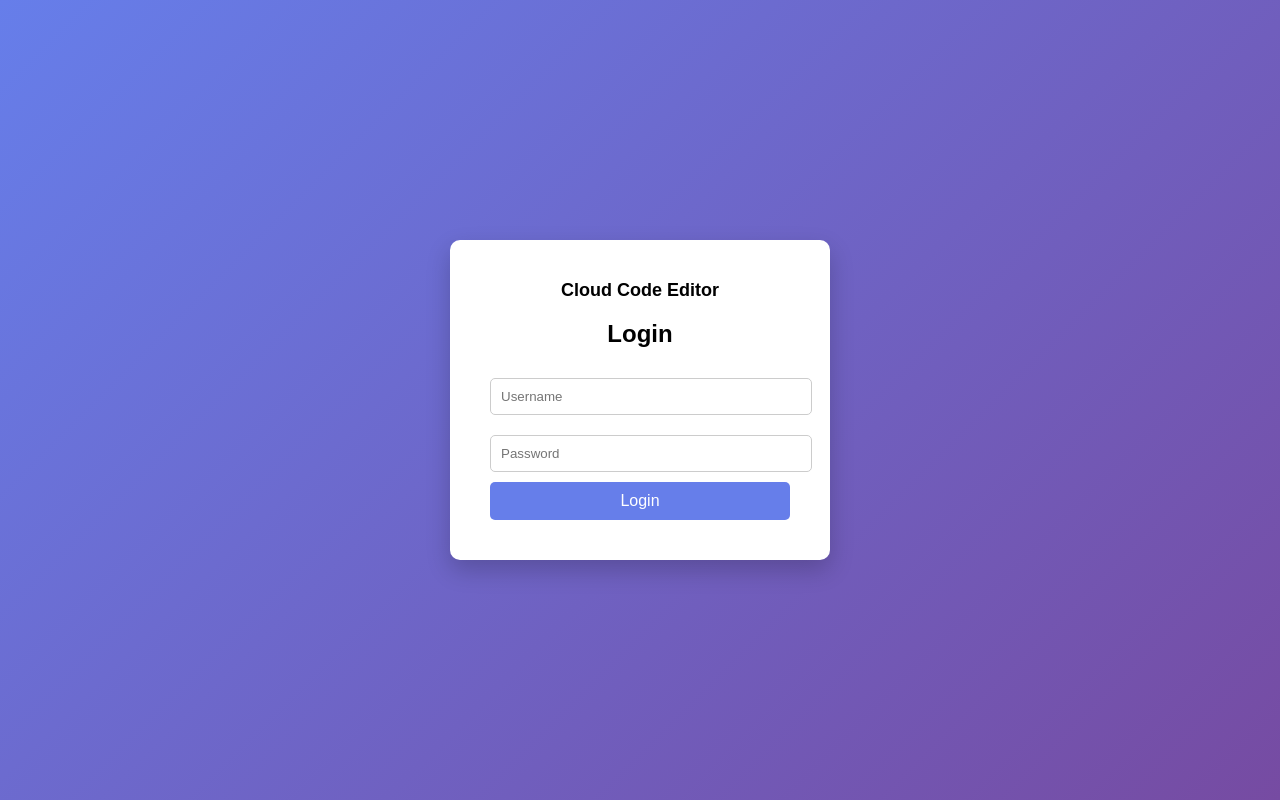
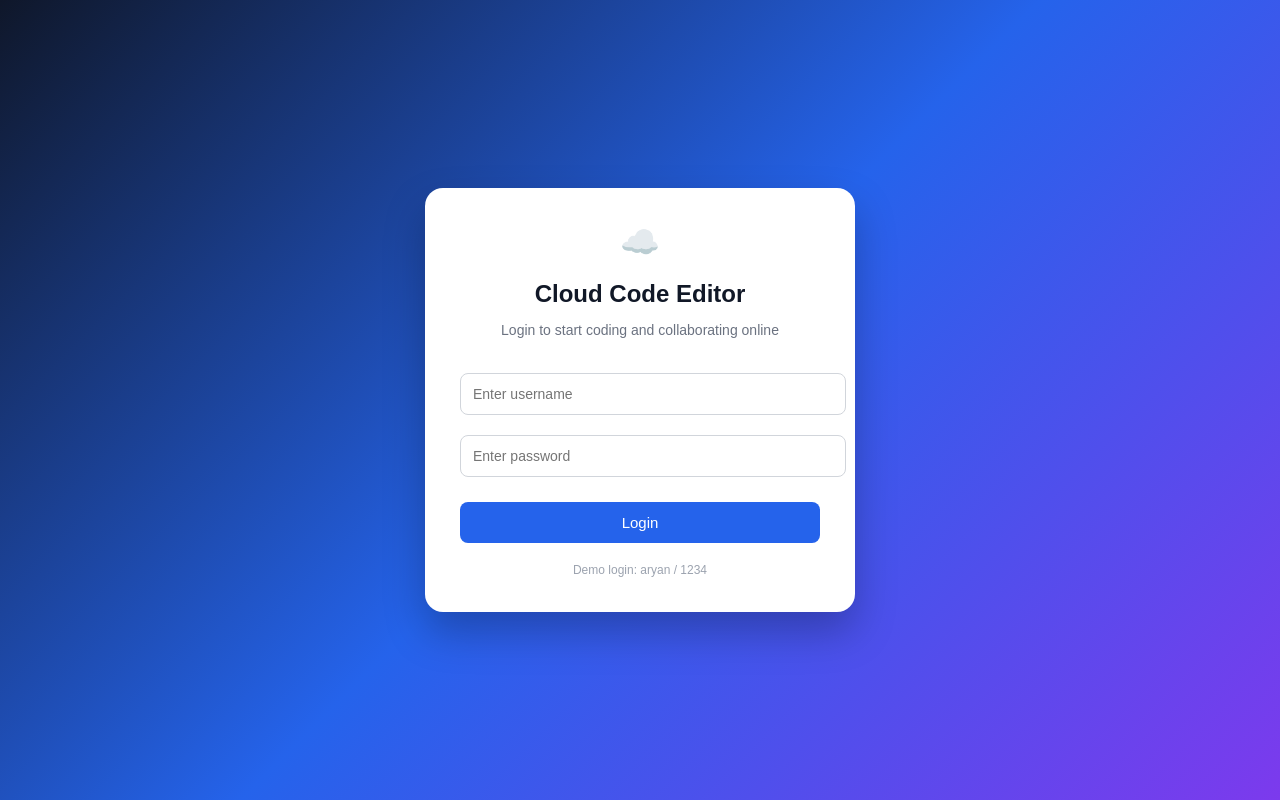
Before and after one commit to AryanBanchiwal/cloud-code-editor, a Flask app: page /login in a window 1280 px wide. Run offline with Flask 3, Linux system fonts and the light colour scheme.

Commit message:
improved ui and login page

```diff
--- a/app.py
+++ b/app.py
@@ -1,56 +1,56 @@
 from flask import Flask, render_template, request, redirect, url_for, session
-from flask_socketio import SocketIO, emit
+from flask_socketio import SocketIO, emit, join_room
+import os
 
 app = Flask(__name__)
-app.secret_key = "secret123"
+app.secret_key = "cloud_editor_secret_key_2026"
 
 socketio = SocketIO(app, cors_allowed_origins="*")
 
-# dummy users (login id/password)
 users = {
-    "aryan": "1234"
+    "aryan": "1234",
+    "test": "1234"
 }
 
-# store rooms
 rooms = {}
 
-# ---------------- LOGIN ROUTE ----------------
 @app.route("/login", methods=["GET", "POST"])
 def login():
+    error = None
+
     if request.method == "POST":
-        username = request.form["username"]
-        password = request.form["password"]
+        username = request.form.get("username")
+        password = request.form.get("password")
 
         if username in users and users[username] == password:
             session["username"] = username
             return redirect(url_for("index"))
         else:
-            return "Invalid username or password"
+            error = "Invalid username or password"
 
-    return render_template("login.html")
+    return render_template("login.html", error=error)
 
-# ---------------- LOGOUT ----------------
 @app.route("/logout")
 def logout():
     session.pop("username", None)
     return redirect(url_for("login"))
 
-# ---------------- HOME ----------------
 @app.route("/")
 def index():
     if "username" not in session:
         return redirect(url_for("login"))
-    return render_template("index.html")
+    return render_template("index.html", username=session["username"])
 
-# ---------------- SOCKET JOIN ----------------
 @socketio.on("join_room")
 def handle_join(data):
-    room_id = data["room_id"]
-    username = session.get("username")
+    room_id = data.get("room_id")
+    username = data.get("username", "User")
+
+    join_room(room_id)
 
     if room_id not in rooms:
         rooms[room_id] = {
-            "code": "<h1>Hello Cloud Editor</h1>",
+            "code": "# Welcome to Cloud Code Editor\nprint('Hello Cloud!')",
             "users": []
         }
 
@@ -60,20 +60,30 @@ def handle_join(data):
     emit("load_code", {"code": rooms[room_id]["code"]})
     emit("receive_message", {
         "user": "System",
-        "message": username + " joined"
+        "message": username + " joined the room"
     }, room=room_id)
 
-# ---------------- SOCKET CODE CHANGE ----------------
 @socketio.on("code_change")
 def handle_code_change(data):
-    room_id = data["room_id"]
-    code = data["code"]
+    room_id = data.get("room_id")
+    code = data.get("code")
 
     if room_id in rooms:
         rooms[room_id]["code"] = code
 
     emit("code_update", {"code": code}, room=room_id, include_self=False)
 
-# ---------------- RUN ----------------
+@socketio.on("send_message")
+def handle_message(data):
+    room_id = data.get("room_id")
+    username = data.get("username")
+    message = data.get("message")
+
+    emit("receive_message", {
+        "user": username,
+        "message": message
+    }, room=room_id)
+
 if __name__ == "__main__":
-    socketio.run(app, host="0.0.0.0", port=5000)
+    port = int(os.environ.get("PORT", 5000))
+    socketio.run(app, host="0.0.0.0", port=port)
--- a/templates/login.html
+++ b/templates/login.html
@@ -1,79 +1,104 @@
 <!DOCTYPE html>
 <html>
 <head>
-    <title>Login</title>
+    <title>Login | Cloud Code Editor</title>
+
     <style>
         body {
             margin: 0;
-            padding: 0;
             font-family: Arial, sans-serif;
-            background: linear-gradient(135deg, #667eea, #764ba2);
             height: 100vh;
+            background: linear-gradient(135deg, #0f172a, #2563eb, #7c3aed);
             display: flex;
             justify-content: center;
             align-items: center;
         }
 
         .login-box {
+            width: 360px;
             background: white;
-            padding: 40px;
-            border-radius: 10px;
-            box-shadow: 0 10px 25px rgba(0,0,0,0.2);
-            width: 300px;
+            padding: 35px;
+            border-radius: 18px;
+            box-shadow: 0 20px 40px rgba(0,0,0,0.25);
             text-align: center;
         }
 
-        .login-box h2 {
-            margin-bottom: 20px;
+        .logo {
+            font-size: 32px;
+            margin-bottom: 8px;
+        }
+
+        h2 {
+            margin-bottom: 5px;
+            color: #111827;
+        }
+
+        p {
+            color: #6b7280;
+            font-size: 14px;
+            margin-bottom: 25px;
         }
 
         input {
             width: 100%;
-            padding: 10px;
+            padding: 12px;
             margin: 10px 0;
-            border-radius: 5px;
-            border: 1px solid #ccc;
-            outline: none;
-        }
-
-        input:focus {
-            border-color: #667eea;
+            border: 1px solid #d1d5db;
+            border-radius: 8px;
+            font-size: 14px;
         }
 
         button {
             width: 100%;
-            padding: 10px;
-            background: #667eea;
+            padding: 12px;
+            margin-top: 15px;
+            background: #2563eb;
+            color: white;
             border: none;
-            color: white;
-            font-size: 16px;
-            border-radius: 5px;
+            border-radius: 8px;
+            font-size: 15px;
             cursor: pointer;
-            transition: 0.3s;
         }
 
         button:hover {
-            background: #5a67d8;
+            background: #1d4ed8;
         }
 
-        .title {
-            font-weight: bold;
-            font-size: 18px;
-            margin-bottom: 10px;
+        .error {
+            color: red;
+            font-size: 14px;
+            margin-top: 10px;
+        }
+
+        .footer {
+            margin-top: 20px;
+            font-size: 12px;
+            color: #9ca3af;
         }
     </style>
 </head>
+
 <body>
 
     <div class="login-box">
-        <div class="title">Cloud Code Editor</div>
-        <h2>Login</h2>
+        <div class="logo">☁️</div>
+        <h2>Cloud Code Editor</h2>
+        <p>Login to start coding and collaborating online</p>
 
         <form method="POST">
-            <input type="text" name="username" placeholder="Username" required>
-            <input type="password" name="password" placeholder="Password" required>
+            <input type="text" name="username" placeholder="Enter username" required>
+            <input type="password" name="password" placeholder="Enter password" required>
+
+            {% if error %}
+            <div class="error">{{ error }}</div>
+            {% endif %}
+
             <button type="submit">Login</button>
         </form>
+
+        <div class="footer">
+            Demo login: aryan / 1234
+        </div>
     </div>
 
 </body>
```
Also changed, not shown: templates/index.html (+139 -41 lines).
